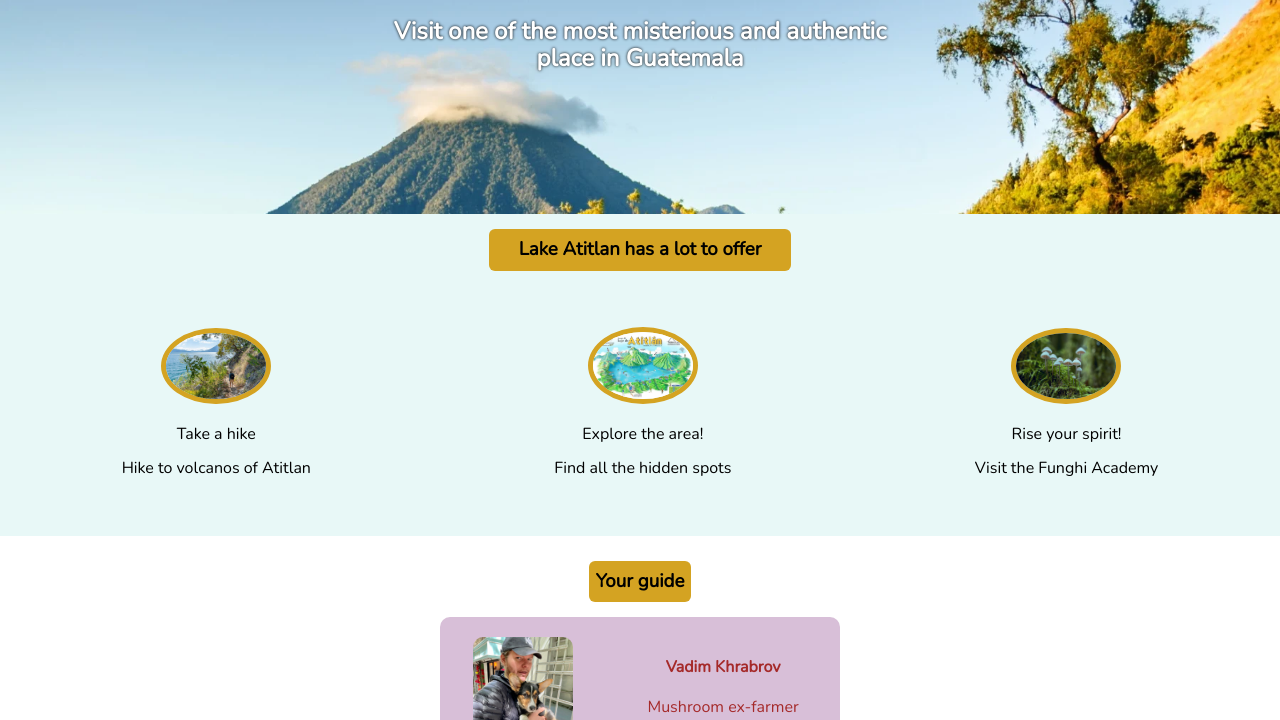
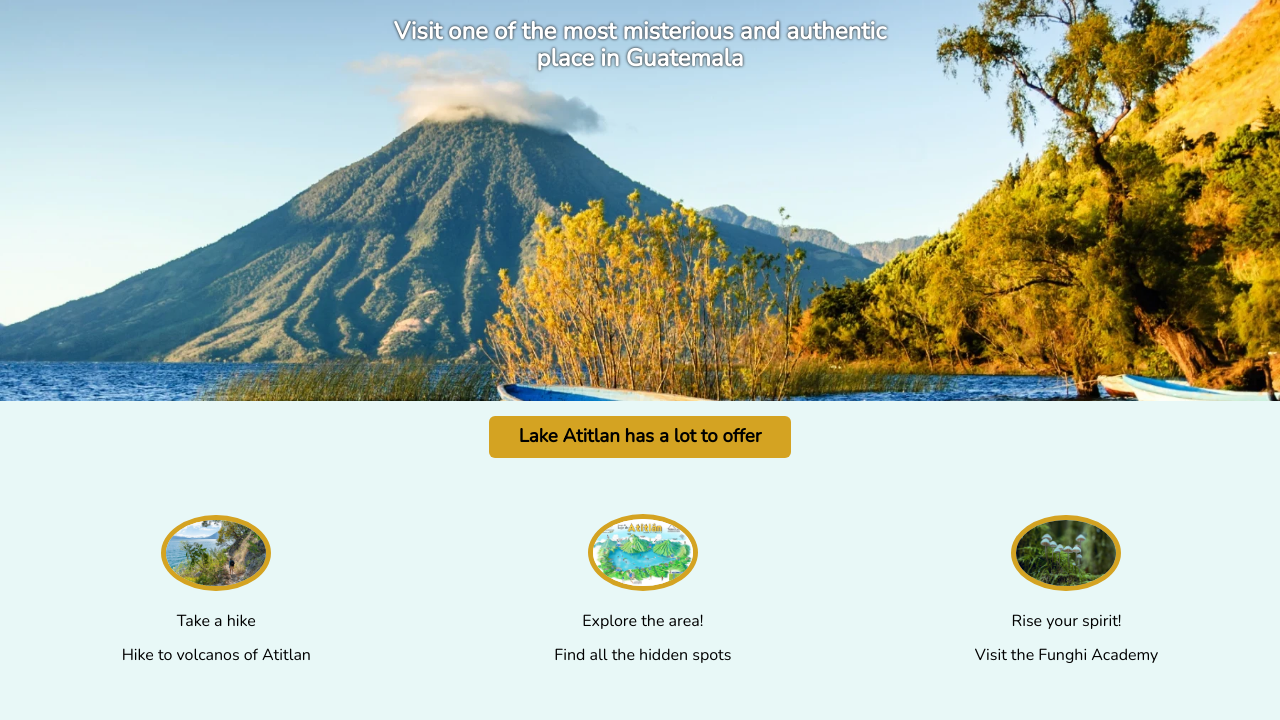
Before and after one commit to Vkhrabrov/Atitlan-site, a plain HTML site: page index.html in a window 1280 px wide. Shown: the part 80-800 px from the top of the page. Drawn offline with nearby package versions, Linux system fonts and the light colour scheme.

Commit message:
Update styles.css

```diff
--- a/styles.css
+++ b/styles.css
@@ -27,6 +27,7 @@ img {
     background-size: cover;
     padding: 18px 0px 120px 0px;
     text-shadow: 0px 0px 3px black;
+    height: 343px;
 }
 #lake, #discr {
     margin: 20px auto;
```
